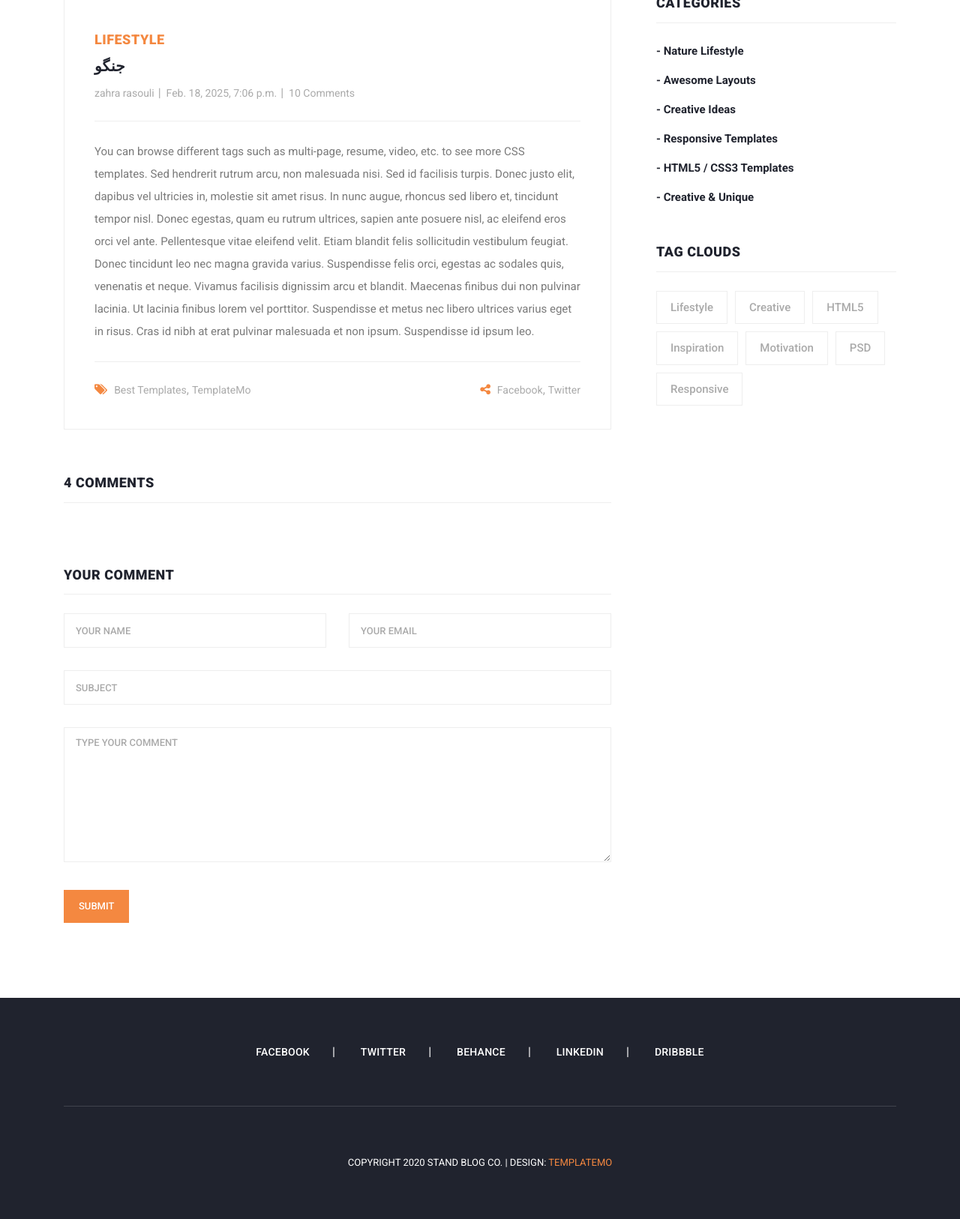
After one commit to zahra18a/blog_project, a Django app: page /articles/detail/1 in a window 1280 px wide. The commit adds this page. Shown: the part 1078-2704 px from the top of the page at 75% size. Run offline with Django 5.2, Linux system fonts and the light colour scheme; data comes from the database, SQL or seed files in the repository; both versions use the stored data as it was after the commit; some libraries are stand-ins or nearby versions.

Commit message:
add create detail page and create object template base.html

```diff
--- /dev/null
+++ b/blog/templates/blog/article-details.html
@@ -0,0 +1,230 @@
+{% extends 'base.html' %}
+{% load static %}
+{% block title %}
+    Article Detail
+{% endblock %}
+
+{% block content %}
+    <!-- Page Content -->
+    <!-- Banner Starts Here -->
+    <div class="heading-page header-text">
+      <section class="page-heading">
+        <div class="container">
+          <div class="row">
+            <div class="col-lg-12">
+              <div class="text-content">
+                <h4>Article Details</h4>
+                <h2>{{ article.get_title_display }}</h2>
+              </div>
+            </div>
+          </div>
+        </div>
+      </section>
+    </div>
+
+    <!-- Banner Ends Here -->
+
+    <section class="blog-posts grid-system">
+      <div class="container">
+        <div class="row">
+          <div class="col-lg-8">
+            <div class="all-blog-posts">
+              <div class="row">
+                <div class="col-lg-12">
+                  <div class="blog-post">
+                    <div class="blog-thumb">
+                      <img src="{{ article.image.url }}" alt="">
+                    </div>
+                    <div class="down-content">
+                      <span>Lifestyle</span>
+                      <a href="article-details.html"><h4>{{ article.get_title_display }}</h4></a>
+                      <ul class="post-info">
+                        <li><a href="#">{{ article.author.get_full_name }}</a></li>
+                        <li><a href="#">{{ article.created }}</a></li>
+                        <li><a href="#">10 Comments</a></li>
+                      </ul>
+                      <p>{{ article.body }}</p>
+                      <div class="post-options">
+                        <div class="row">
+                          <div class="col-6">
+                            <ul class="post-tags">
+                              <li><i class="fa fa-tags"></i></li>
+                              <li><a href="#">Best Templates</a>,</li>
+                              <li><a href="#">TemplateMo</a></li>
+                            </ul>
+                          </div>
+                          <div class="col-6">
+                            <ul class="post-share">
+                              <li><i class="fa fa-share-alt"></i></li>
+                              <li><a href="#">Facebook</a>,</li>
+                              <li><a href="#"> Twitter</a></li>
+                            </ul>
+                          </div>
+                        </div>
+                      </div>
+                    </div>
+                  </div>
+                </div>
+                <div class="col-lg-12">
+                  <div class="sidebar-item comments">
+                    <div class="sidebar-heading">
+                      <h2>4 comments</h2>
+                    </div>
+{#                    <div class="content">#}
+{#                      <ul>#}
+{#                        <li>#}
+{#                          <div class="author-thumb">#}
+{#                            <img src="assets/images/comment-author-01.jpg" alt="">#}
+{#                          </div>#}
+{#                          <div class="right-content">#}
+{#                            <h4>Charles Kate<span>May 16, 2020</span></h4>#}
+{#                            <p>Fusce ornare mollis eros. Duis et diam vitae justo fringilla condimentum eu quis leo. Vestibulum id turpis porttitor sapien facilisis scelerisque. Curabitur a nisl eu lacus convallis eleifend posuere id tellus.</p>#}
+{#                          </div>#}
+{#                        </li>#}
+{#                        <li class="replied">#}
+{#                          <div class="author-thumb">#}
+{#                            <img src="assets/images/comment-author-02.jpg" alt="">#}
+{#                          </div>#}
+{#                          <div class="right-content">#}
+{#                            <h4>Thirteen Man<span>May 20, 2020</span></h4>#}
+{#                            <p>In porta urna sed venenatis sollicitudin. Praesent urna sem, pulvinar vel mattis eget.</p>#}
+{#                          </div>#}
+{#                        </li>#}
+{#                        <li>#}
+{#                          <div class="author-thumb">#}
+{#                            <img src="assets/images/comment-author-03.jpg" alt="">#}
+{#                          </div>#}
+{#                          <div class="right-content">#}
+{#                            <h4>Belisimo Mama<span>May 16, 2020</span></h4>#}
+{#                            <p>Nullam nec pharetra nibh. Cras tortor nulla, faucibus id tincidunt in, ultrices eget ligula. Sed vitae suscipit ligula. Vestibulum id turpis volutpat, lobortis turpis ac, molestie nibh.</p>#}
+{#                          </div>#}
+{#                        </li>#}
+{#                        <li class="replied">#}
+{#                          <div class="author-thumb">#}
+{#                            <img src="assets/images/comment-author-02.jpg" alt="">#}
+{#                          </div>#}
+{#                          <div class="right-content">#}
+{#                            <h4>Thirteen Man<span>May 22, 2020</span></h4>#}
+{#                            <p>Mauris sit amet justo vulputate, cursus massa congue, vestibulum odio. Aenean elit nunc, gravida in erat sit amet, feugiat viverra leo.</p>#}
+{#                          </div>#}
+{#                        </li>#}
+{#                      </ul>#}
+{#                    </div>#}
+                  </div>
+                </div>
+                <div class="col-lg-12">
+                  <div class="sidebar-item submit-comment">
+                    <div class="sidebar-heading">
+                      <h2>Your comment</h2>
+                    </div>
+                    <div class="content">
+                      <form id="comment" action="#" method="post">
+                        <div class="row">
+                          <div class="col-md-6 col-sm-12">
+                            <fieldset>
+                              <input name="name" type="text" id="name" placeholder="Your name" required="">
+                            </fieldset>
+                          </div>
+                          <div class="col-md-6 col-sm-12">
+                            <fieldset>
+                              <input name="email" type="text" id="email" placeholder="Your email" required="">
+                            </fieldset>
+                          </div>
+                          <div class="col-md-12 col-sm-12">
+                            <fieldset>
+                              <input name="subject" type="text" id="subject" placeholder="Subject">
+                            </fieldset>
+                          </div>
+                          <div class="col-lg-12">
+                            <fieldset>
+                              <textarea name="message" rows="6" id="message" placeholder="Type your comment" required=""></textarea>
+                            </fieldset>
+                          </div>
+                          <div class="col-lg-12">
+                            <fieldset>
+                              <button type="submit" id="form-submit" class="main-button">Submit</button>
+                            </fieldset>
+                          </div>
+                        </div>
+                      </form>
+                    </div>
+                  </div>
+                </div>
+              </div>
+            </div>
+          </div>
+          <div class="col-lg-4">
+            <div class="sidebar">
+              <div class="row">
+                <div class="col-lg-12">
+                  <div class="sidebar-item search">
+                    <form id="search_form" name="gs" method="GET" action="#">
+                      <input type="text" name="q" class="searchText" placeholder="type to search..." autocomplete="on">
+                    </form>
+                  </div>
+                </div>
+                <div class="col-lg-12">
+                  <div class="sidebar-item recent-posts">
+                    <div class="sidebar-heading">
+                      <h2>Recent Posts</h2>
+                    </div>
+                    <div class="content">
+                      <ul>
+                        <li><a href="article-details.html">
+                          <h5>Vestibulum id turpis porttitor sapien facilisis scelerisque</h5>
+                          <span>May 31, 2020</span>
+                        </a></li>
+                        <li><a href="article-details.html">
+                          <h5>Suspendisse et metus nec libero ultrices varius eget in risus</h5>
+                          <span>May 28, 2020</span>
+                        </a></li>
+                        <li><a href="article-details.html">
+                          <h5>Swag hella echo park leggings, shaman cornhole ethical coloring</h5>
+                          <span>May 14, 2020</span>
+                        </a></li>
+                      </ul>
+                    </div>
+                  </div>
+                </div>
+                <div class="col-lg-12">
+                  <div class="sidebar-item categories">
+                    <div class="sidebar-heading">
+                      <h2>Categories</h2>
+                    </div>
+                    <div class="content">
+                      <ul>
+                        <li><a href="#">- Nature Lifestyle</a></li>
+                        <li><a href="#">- Awesome Layouts</a></li>
+                        <li><a href="#">- Creative Ideas</a></li>
+                        <li><a href="#">- Responsive Templates</a></li>
+                        <li><a href="#">- HTML5 / CSS3 Templates</a></li>
+                        <li><a href="#">- Creative &amp; Unique</a></li>
+                      </ul>
+                    </div>
+                  </div>
+                </div>
+                <div class="col-lg-12">
+                  <div class="sidebar-item tags">
+                    <div class="sidebar-heading">
+                      <h2>Tag Clouds</h2>
+                    </div>
+                    <div class="content">
+                      <ul>
+                        <li><a href="#">Lifestyle</a></li>
+                        <li><a href="#">Creative</a></li>
+                        <li><a href="#">HTML5</a></li>
+                        <li><a href="#">Inspiration</a></li>
+                        <li><a href="#">Motivation</a></li>
+                        <li><a href="#">PSD</a></li>
+                        <li><a href="#">Responsive</a></li>
+                      </ul>
+                    </div>
+                  </div>
+                </div>
+              </div>
+            </div>
+          </div>
+        </div>
+      </div>
+    </section>
+{% endblock %}
--- /dev/null
+++ b/blog/urls.py
@@ -0,0 +1,7 @@
+from django.urls import path
+from . import  views
+
+app_name = 'blog'
+urlpatterns = [
+   path('detail/<int:pk>', views.article_detail, name='article_detail'),
+]
--- a/blog/views.py
+++ b/blog/views.py
@@ -1,3 +1,8 @@
-from django.shortcuts import render
+from django.shortcuts import render, get_object_or_404
+from blog.models import Article
 
-# Create your views here.
+
+def article_detail(request, pk):
+    # article = Article.objects.get(id=pk)
+    article = get_object_or_404(Article,id=pk)
+    return render(request, 'blog/article-details.html', context={'article': article})
--- a/blog_project/settings.py
+++ b/blog_project/settings.py
@@ -44,7 +44,7 @@ INSTALLED_APPS = [
     'home.apps.HomeAppConfig',
     'account.apps.AccountConfig',
     'blog.apps.BlogConfig',
-    'django_cleanup.apps.CleanupConfig'
+    'django_cleanup.apps.CleanupConfig',
 ]
 
 MIDDLEWARE = [
--- a/blog_project/urls.py
+++ b/blog_project/urls.py
@@ -6,7 +6,8 @@ from . import settings
 urlpatterns = [
     path('admin/', admin.site.urls),
     path('', include('home.urls')),
-    path('', include('account.urls'))
+    path('', include('account.urls')),
+    path('articles/', include('blog.urls'))
 ]
 
 urlpatterns += static(settings.MEDIA_URL, document_root=settings.MEDIA_ROOT)
--- a/home/views.py
+++ b/home/views.py
@@ -1,6 +1,6 @@
 from django.shortcuts import render
 from blog.models import Article
 def home(request):
-    articles = Article.objects.published()
+    articles = Article.objects.all()
     print(Article.objects.counter())
     return render(request,"home/index.html",context={'articles':articles})
--- /dev/null
+++ b/templates/base.html
@@ -0,0 +1,167 @@
+{% load static %}
+<!DOCTYPE html>
+<html lang="en">
+
+<head>
+
+    <meta charset="utf-8">
+    <meta name="viewport" content="width=device-width, initial-scale=1, shrink-to-fit=no">
+    <meta name="description" content="">
+    <meta name="author" content="TemplateMo">
+    <link href="https://fonts.googleapis.com/css?family=Roboto:100,100i,300,300i,400,400i,500,500i,700,700i,900,900i&display=swap"
+          rel="stylesheet">
+
+    <title>
+        {% block title %}
+        {% endblock %}
+    </title>
+
+    <!-- Bootstrap core CSS -->
+    <link href="{% static 'vendor/bootstrap/css/bootstrap.min.css' %}" rel="stylesheet">
+
+
+    <!-- Additional CSS Files -->
+    <link rel="stylesheet" href="{% static 'css/fontawesome.css' %}">
+    <link rel="stylesheet" href="{% static 'css/templatemo-stand-blog.css' %}">
+    <link rel="stylesheet" href="{% static 'css/owl.css' %}">
+    <!--
+
+    TemplateMo 551 Stand Blog
+
+    https://templatemo.com/tm-551-stand-blog
+
+    -->
+</head>
+
+<body>
+
+<!-- ***** Preloader Start ***** -->
+<div id="preloader">
+    <div class="jumper">
+        <div></div>
+        <div></div>
+        <div></div>
+    </div>
+</div>
+<!-- ***** Preloader End ***** -->
+
+<!-- Header -->
+<header class="">
+    <nav class="navbar navbar-expand-lg">
+        <div class="container">
+            <a class="navbar-brand" href="index.html"><h2>Stand Blog<em>.</em></h2></a>
+            <button class="navbar-toggler" type="button" data-toggle="collapse" data-target="#navbarResponsive"
+                    aria-controls="navbarResponsive" aria-expanded="false" aria-label="Toggle navigation">
+                <span class="navbar-toggler-icon"></span>
+            </button>
+            <div class="collapse navbar-collapse" id="navbarResponsive">
+                <ul class="navbar-nav ml-auto">
+                    <li class="nav-item active">
+                        <a class="nav-link" href="index.html">Home
+                            <span class="sr-only">(current)</span>
+                        </a>
+                    </li>
+                    <li class="nav-item">
+                        <a class="nav-link" href="about.html">About Us</a>
+                    </li>
+                    <li class="nav-item">
+                        <a class="nav-link" href="blog.html">Blog Entries</a>
+                    </li>
+                    <li class="nav-item">
+                        <a class="nav-link" href="post-details.html">Post Details</a>
+                    </li>
+                    <li class="nav-item">
+                        <a class="nav-link" href="contact.html">Contact Us</a>
+                    </li>
+                    <li class="nav-item">
+                        {% if request.user.is_authenticated %}
+                            <div class="d-flex justify-content-center align-center">
+                                {% if request.User.first_name %}
+                                    <span>
+                                    <img src="{{ user.profile.image.url }}" alt="" width="30px" height="30px" style="border-radius: 100%">
+                                    </span>
+                                    <a class="nav-link" href="">{{ request.user.first_name }}</a>
+                                {% else %}
+                                     <span>
+                                    <img src="{{ user.profile.image.url }}" alt="" width="30px" height="30px" style="border-radius: 100%">
+                                    </span>
+                                    <a class="nav-link" href="">{{ request.user.username }}</a>
+                                {% endif %}
+
+                                <a class="nav-link" href="{% url 'account:logout' %}"><span
+                                        class="badge badge-danger m-t-1">Logout</span></a>
+                            </div>
+                        {% else %}
+                            <div class="d-flex justify-content-center align-center">
+                                <a class="nav-link" href="{% url 'account:login' %}">Login</a>
+                                <strong class="nav-link">/</strong>
+                                <a class="nav-link" href="{% url 'account:register' %}">Rgister</a>
+                            </div>
+                        {% endif %}
+                    </li>
+                </ul>
+            </div>
+        </div>
+    </nav>
+</header>
+
+
+{% block content %}
+{% endblock %}
+
+
+
+
+
+
+
+
+
+
+<footer>
+    <div class="container">
+        <div class="row">
+            <div class="col-lg-12">
+                <ul class="social-icons">
+                    <li><a href="#">Facebook</a></li>
+                    <li><a href="#">Twitter</a></li>
+                    <li><a href="#">Behance</a></li>
+                    <li><a href="#">Linkedin</a></li>
+                    <li><a href="#">Dribbble</a></li>
+                </ul>
+            </div>
+            <div class="col-lg-12">
+                <div class="copyright-text">
+                    <p>Copyright 2020 Stand Blog Co.
+
+                        | Design: <a rel="nofollow" href="https://templatemo.com" target="_parent">TemplateMo</a></p>
+                </div>
+            </div>
+        </div>
+    </div>
+</footer>
+
+<!-- Bootstrap core JavaScript -->
+<script src="{% static 'vendor/jquery/jquery.min.js' %}"></script>
+<script src="{% static 'vendor/bootstrap/js/bootstrap.bundle.min.js' %}"></script>
+
+<!-- Additional Scripts -->
+<script src="{% static 'js/custom.js' %}"></script>
+<script src="{% static 'js/owl.js' %}"></script>
+<script src="{% static 'js/slick.js' %}"></script>
+<script src="{% static 'js/isotope.js' %}"></script>
+<script src="{% static 'js/accordions.js' %}"></script>
+
+<script language="text/Javascript">
+    cleared[0] = cleared[1] = cleared[2] = 0; //set a cleared flag for each field
+    function clearField(t) {                   //declaring the array outside of the
+        if (!cleared[t.id]) {                      // function makes it static and global
+            cleared[t.id] = 1;  // you could use true and false, but that's more typing
+            t.value = '';         // with more chance of typos
+            t.style.color = '#fff';
+        }
+    }
+</script>
+
+</body>
+</html>
```
Also changed, not shown: home/templates/home/index.html (+8 -149 lines), db.sqlite3.
